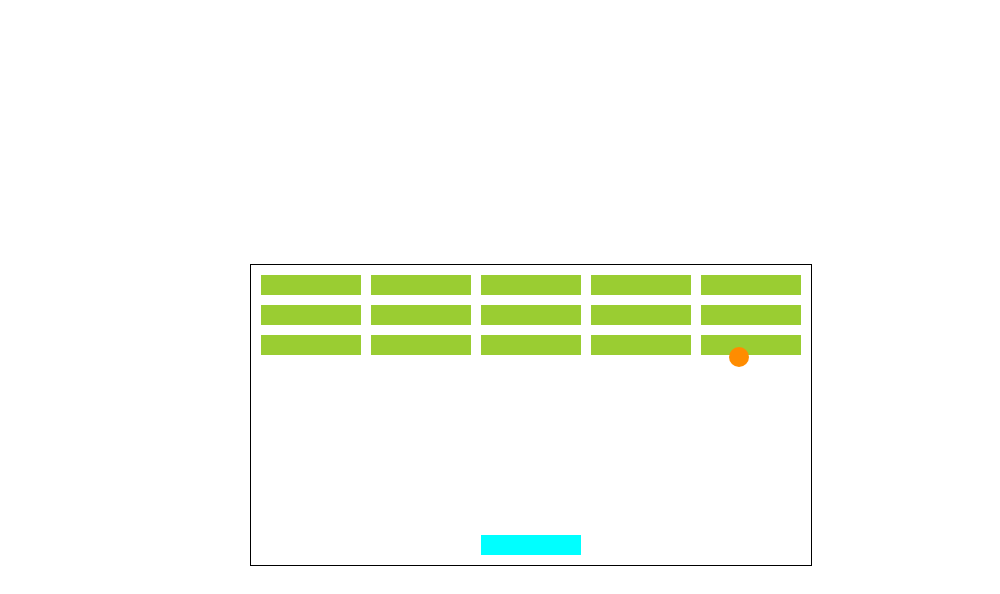
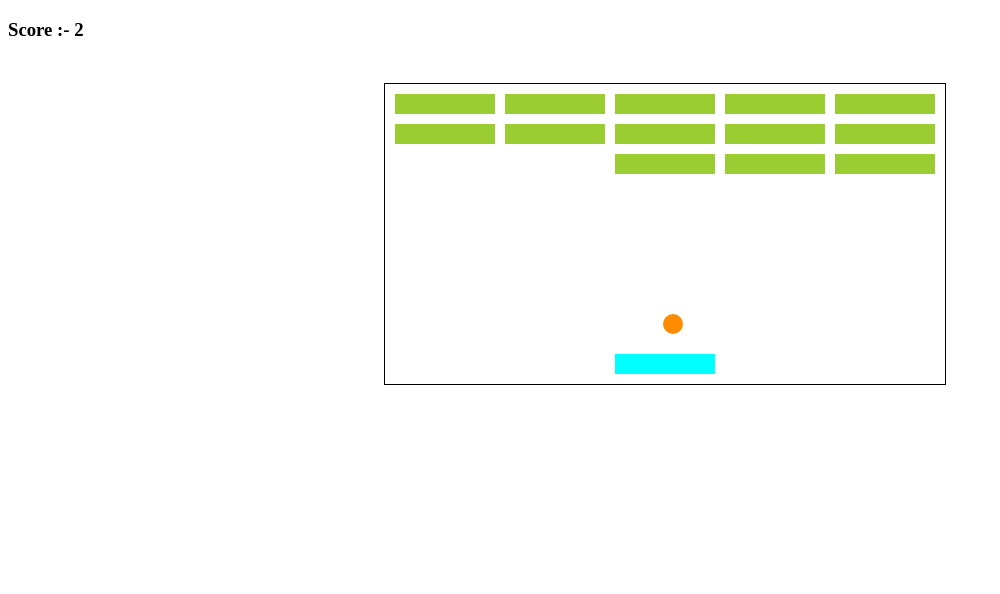
Before and after one commit to Krathish-sk/JavaScript-Project-Breakout, a plain HTML site: page index.html in a window 1280 px wide. Shown: the whole page, without its empty margins (0-1000 px from the left). Drawn offline with Linux system fonts and the light colour scheme.

Commit message:
block collisions

```diff
--- a/app.js
+++ b/app.js
@@ -1,4 +1,6 @@
 const grid = document.querySelector(".grid");
+const scoreDisplay = document.querySelector("#score");
+let score = 0;
 const blockWidth = 100;
 const blockHeight = 20;
 
@@ -14,7 +16,7 @@ const boardHeight = 300;
 const boardWidth = 560;
 const ballDiameter = 20;
 
-let xDirection = 2;
+let xDirection = -2;
 let yDirection = 2;
 
 //Create Block
@@ -119,6 +121,23 @@ timerId = setInterval(moveBall, 30);
 
 // Check for Collisions :-
 function checkForCollisions() {
+  //check for block collision
+  for (let i = 0; i < blocks.length; i++) {
+    if (
+      ballCurrentPosition[0] > blocks[i].bottomLeft[0] &&
+      ballCurrentPosition[0] < blocks[i].bottomRight[0] &&
+      ballCurrentPosition[1] + ballDiameter > blocks[i].bottomLeft[1] &&
+      ballCurrentPosition[1] < blocks[i].topLeft[1]
+    ) {
+      const allBlocks = Array.from(document.querySelectorAll(".block"));
+      allBlocks[i].classList.remove("block");
+      blocks.splice(i, 1);
+      changeDirection();
+      score++;
+      scoreDisplay.innerHTML = score;
+    }
+  }
+
   //Check for wall collision
   if (
     ballCurrentPosition[0] >= boardWidth - ballDiameter ||
@@ -131,6 +150,7 @@ function checkForCollisions() {
   // Check for game over :-
   if (ballCurrentPosition[1] <= 0) {
     clearInterval(timerId);
+    scoreDisplay.innerHTML = "You Lose";
     document.removeEventListener("keydown", moveUser);
   }
 }
--- a/index.html
+++ b/index.html
@@ -9,6 +9,9 @@
   </head>
   <body>
     <div class="grid"></div>
+    <div>
+      <h3>Score :- <span id="score"></span></h3>
+    </div>
 
     <script src="app.js"></script>
   </body>
--- a/styles.css
+++ b/styles.css
@@ -4,7 +4,8 @@
   border: solid 1px black;
   position: absolute;
   left: 250px;
-  margin-top: 20%;
+  margin-top: 5%;
+  left: 30%;
 }
 
 .block {
```
